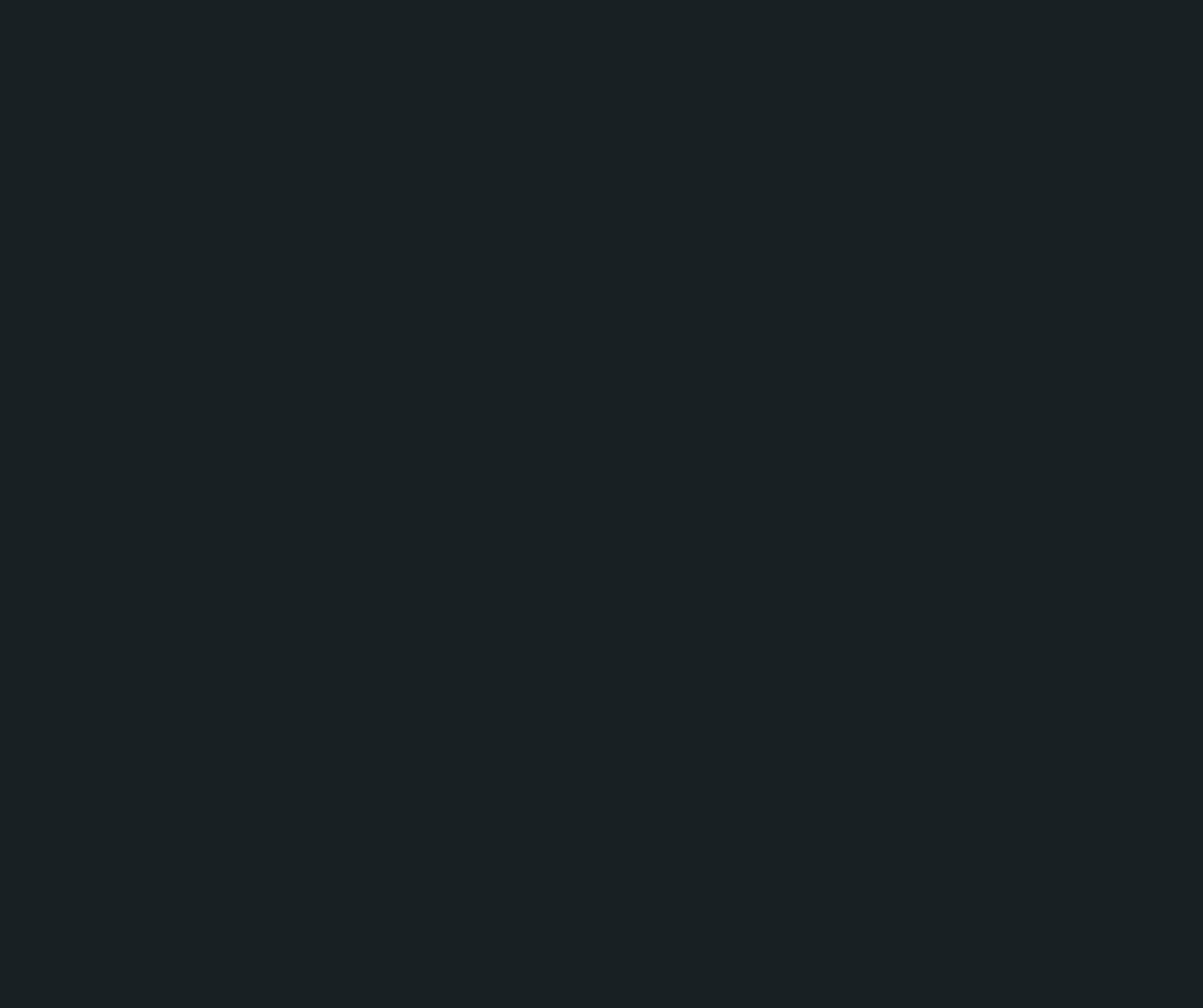
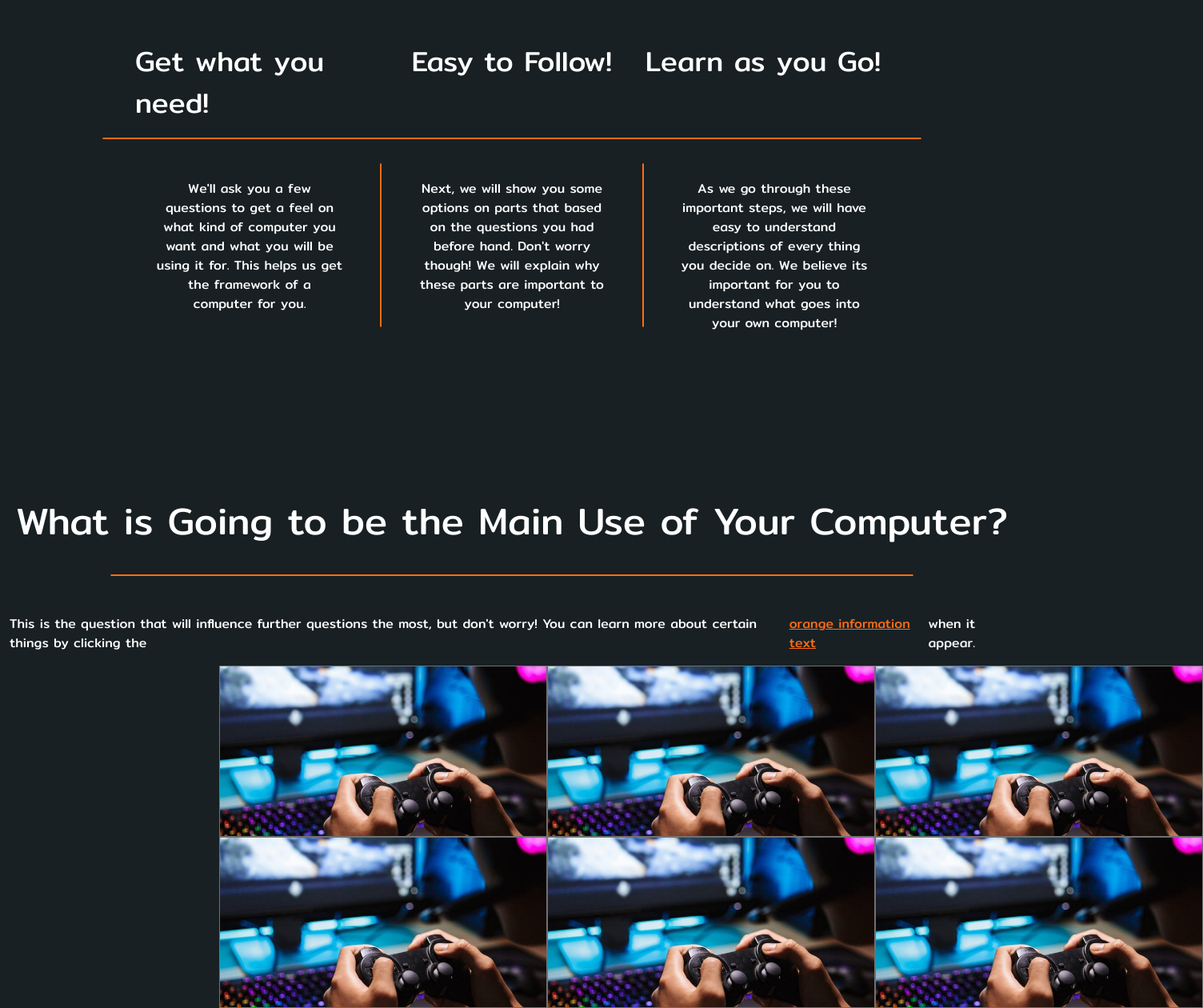
Before and after one commit to PlasmaWreck/PCPrometheus, an Angular app: page /questionnaire in a window 1280 px wide. Shown: the part 441-1701 px from the top of the page at 80% size, 1504 px wide, since content can reach past the window. Before the commit the page ends 800 px from the top, so only its background shows below. Built offline with nearby package versions, Linux system fonts and the light colour scheme.

Commit message:
added images

```diff
--- a/src/app/pages/questionnaire/questionnaire.component.css
+++ b/src/app/pages/questionnaire/questionnaire.component.css
@@ -4,9 +4,40 @@
     color: white;
     }
 .contentRow{
-    border: 1px solid #FF6D17;
+    border: 2px solid #FF6D17;
     opacity: 180%;
     margin: 0;
     width: 80%;
     border-radius: 2px;
 }
+
+.easySteps{
+    padding-top: 125px;
+}
+.easySteps2{
+    padding-top: 50px;
+}
+
+.mainUse{
+    padding-top: 200px;
+}
+
+.verticalBorder{
+    border: 1px solid #FF6D17;
+    opacity: 180%;
+    margin: 0;
+    height: 85%;
+    border-radius: 2px;
+    margin-top: 30px;
+}
+
+.orangeFont{
+    color:#FF6D17;
+    padding-left: 8px;
+    padding-right: 8px;
+    text-decoration: underline;
+}
+
+.grayBackground{
+    background-color: gray;
+}
--- a/src/app/pages/questionnaire/questionnaire.component.html
+++ b/src/app/pages/questionnaire/questionnaire.component.html
@@ -8,5 +8,59 @@
                 computer!
             </p>
         </div>
+        <div class="col-12 d-flex justify-content-center easySteps">
+            <div style="font-size: 35px;" class="col-3 d-flex justify-content-center">Get what you need!</div>
+            <div style="font-size: 35px;" class="col-3 d-flex justify-content-center">Easy to Follow!</div>
+            <div style="font-size: 35px;" class="col-3 d-flex justify-content-center">Learn as you Go!</div>
+        </div>
+        <div style="border: 1px solid #FF6D17;" class="contentRow mt-3"></div>
+
+        <div class="col-9 d-flex justify-content-around ">
+            <div class="col-3 d-flex text-center easySteps2">We'll ask you a few questions to get a feel on what kind of
+                computer you want and what you will be using it for. This helps us get the framework of a computer for
+                you.</div>
+            <div class="verticalBorder"></div>
+            <div class="col-3 d-flex text-center easySteps2">Next, we will show you some options on parts that based on
+                the questions you had before hand. Don't worry though! We will explain why these parts are important to
+                your computer!</div>
+            <div class="verticalBorder"></div>
+            <div class="col-3 d-flex text-center easySteps2">As we go through these important steps, we will have easy
+                to understand descriptions of every thing you decide on. We believe its important for you to understand
+                what goes into your own computer!</div>
+        </div>
     </div>
 </div>
+<div class="container-fluid">
+    <div class="row d-flex justify-content-center">
+        <div class="col-12">
+            <p class="d-flex justify-content-center mainUse" style="font-size: 47px;">What is Going to be the Main Use
+                of
+                Your Computer?</p>
+            <div class="col-12 d-flex justify-content-center">
+                <div style="border: 1px solid #FF6D17;" class="contentRow mt-3"></div>
+            </div>
+            <p class="d-flex justify-content-center mt-5">This is the question that will influence further questions the
+                most, but don't worry! You can learn
+                more about certain things by clicking the <span class="orangeFont"> orange information text </span> when
+                it appear.</p>
+        </div>
+    </div>
+    <div class="row">
+        <div class="col-12 d-flex justify-content-center">
+            <div class="col-7 d-flex justify-content-around grayBackground">
+                <img src="../../../assets/images/Gaming.png">
+                <img src="../../../assets/images/Gaming.png">
+                <img src="../../../assets/images/Gaming.png">
+            </div>
+        </div>
+    </div>
+    <div class="row">
+        <div class="col-12 d-flex justify-content-center">
+            <div class="col-7 d-flex justify-content-around grayBackground">
+                <img src="../../../assets/images/Gaming.png">
+                <img src="../../../assets/images/Gaming.png">
+                <img src="../../../assets/images/Gaming.png">
+            </div>
+        </div>
+    </div>
+</div>
```
Also changed, not shown: src/assets/images/Gaming.png (added).
